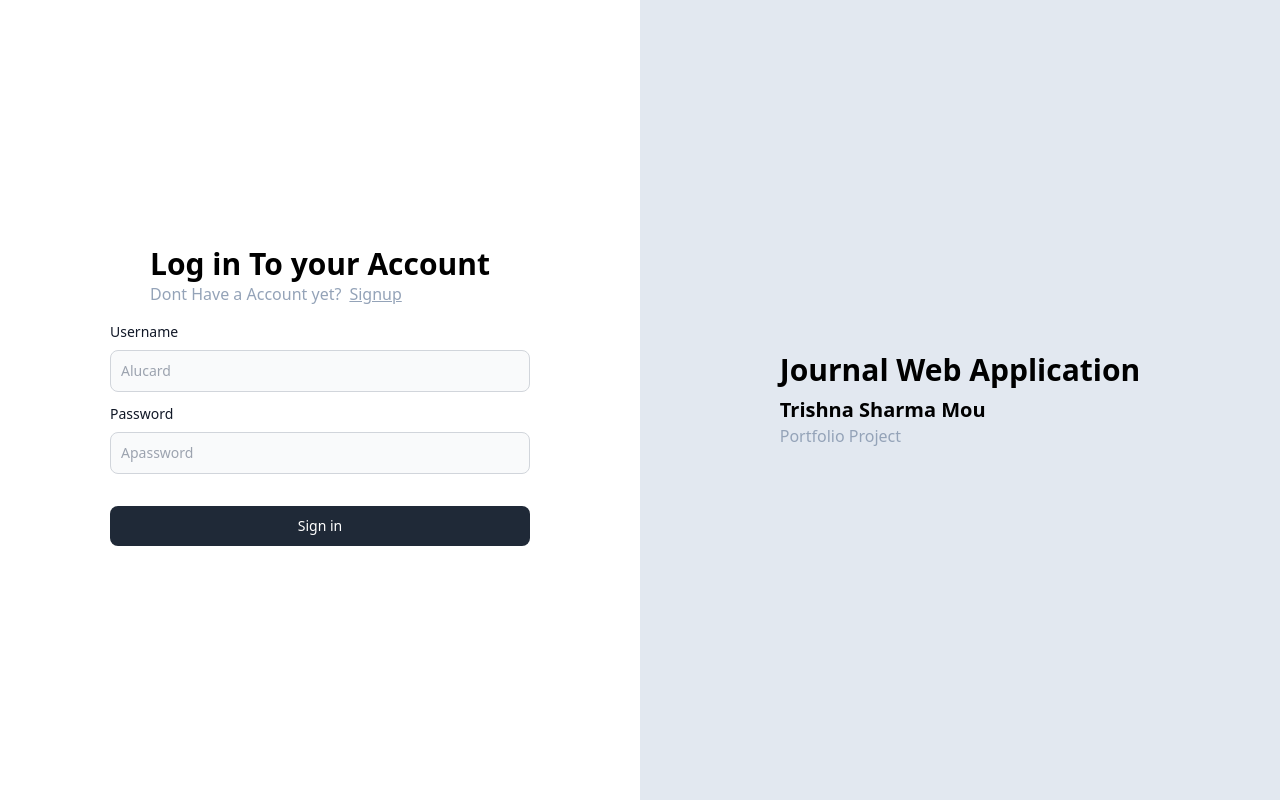
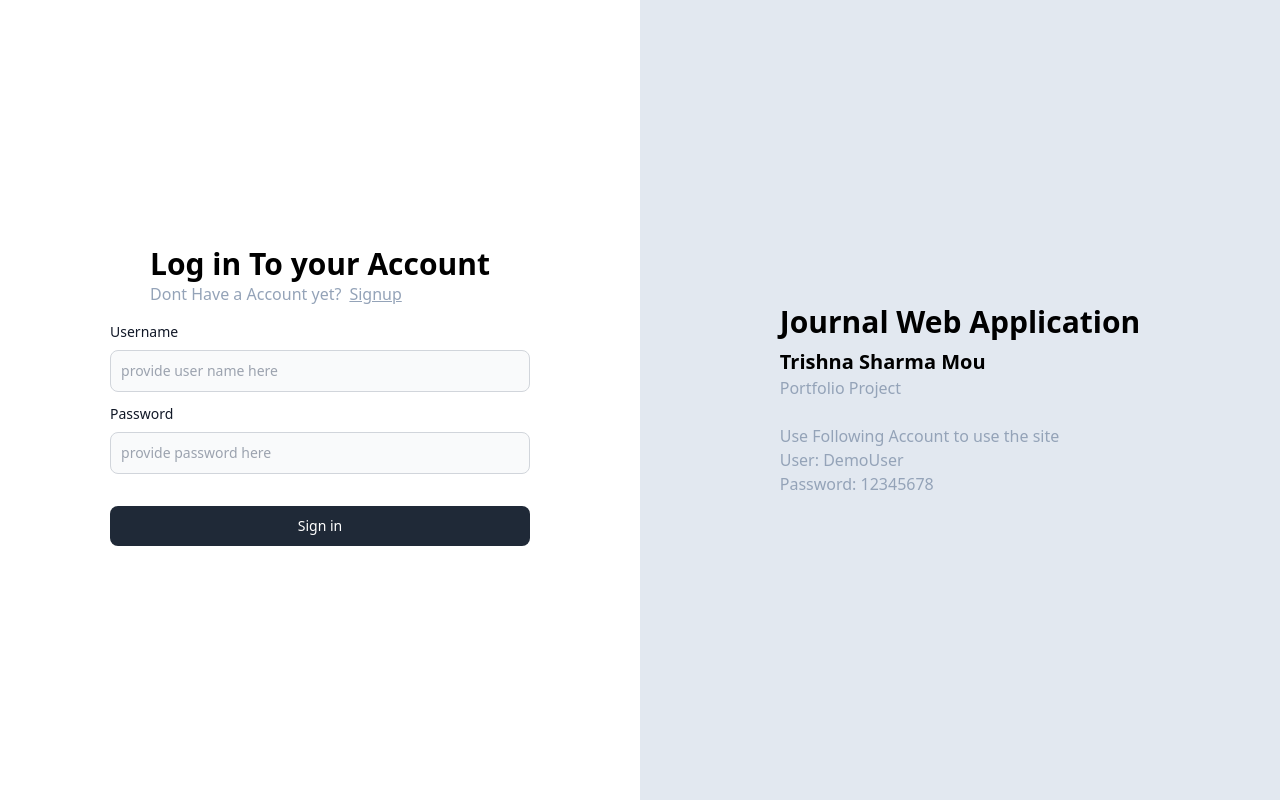
Before and after one commit to Trishna-sharma/JournalApp, a React (Vite) app in the folder Frontend/: page /signin in a window 1280 px wide. Built offline with nearby package versions, Linux system fonts and the light colour scheme.

Commit message:
updated a demo user

```diff
--- a/Frontend/src/components/Quote.jsx
+++ b/Frontend/src/components/Quote.jsx
@@ -10,6 +10,15 @@ export const Quote = () => {
                     <div className="text-m font-sm text-slate-400 flex text-left">
                         Portfolio Project
                     </div>
+                    <br />
+
+                    <div className="text-m font-sm text-slate-400 flex text-left">
+                        Use Following Account to use the site
+                        <br />
+                        User: DemoUser
+                        <br />
+                        Password: 12345678
+                    </div>
                 </div>
             </div>
         </div>
--- a/Frontend/src/components/auth.jsx
+++ b/Frontend/src/components/auth.jsx
@@ -37,7 +37,7 @@ export const Auth = ({ type }) => {
 
                     <LabelledInput
                         label="Username"
-                        placeholder="Alucard"
+                        placeholder="provide user name here"
                         onChange={(e) => {
                             setUsername(e.target.value);
                         }}
@@ -45,7 +45,7 @@ export const Auth = ({ type }) => {
                     <LabelledInput
                         label="Password"
                         type={"password"}
-                        placeholder="Apassword"
+                        placeholder="provide password here"
                         onChange={(e) => {
                             setPassword(e.target.value);
                         }}
@@ -58,7 +58,7 @@ export const Auth = ({ type }) => {
              focus:ring-4 focus:ring-gray-300 font-medium
              rounded-lg text-sm px-5 py-2.5 me-2 mb-2"
                     >
-                        {type === "signup" ? "SignUp" : "Sign in"}
+                        {type === "signup" ? "Sign Up" : "Sign in"}
                     </button>
                 </div>
             </div>
```
